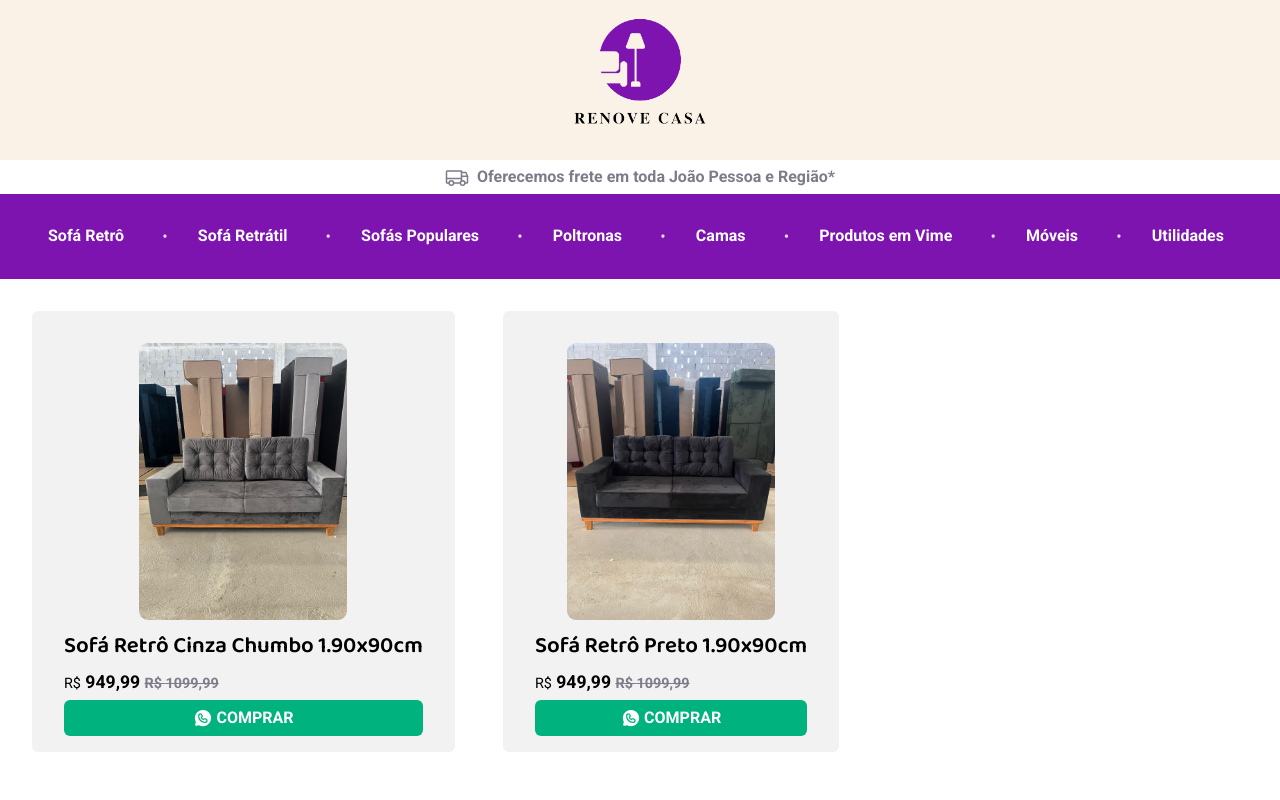
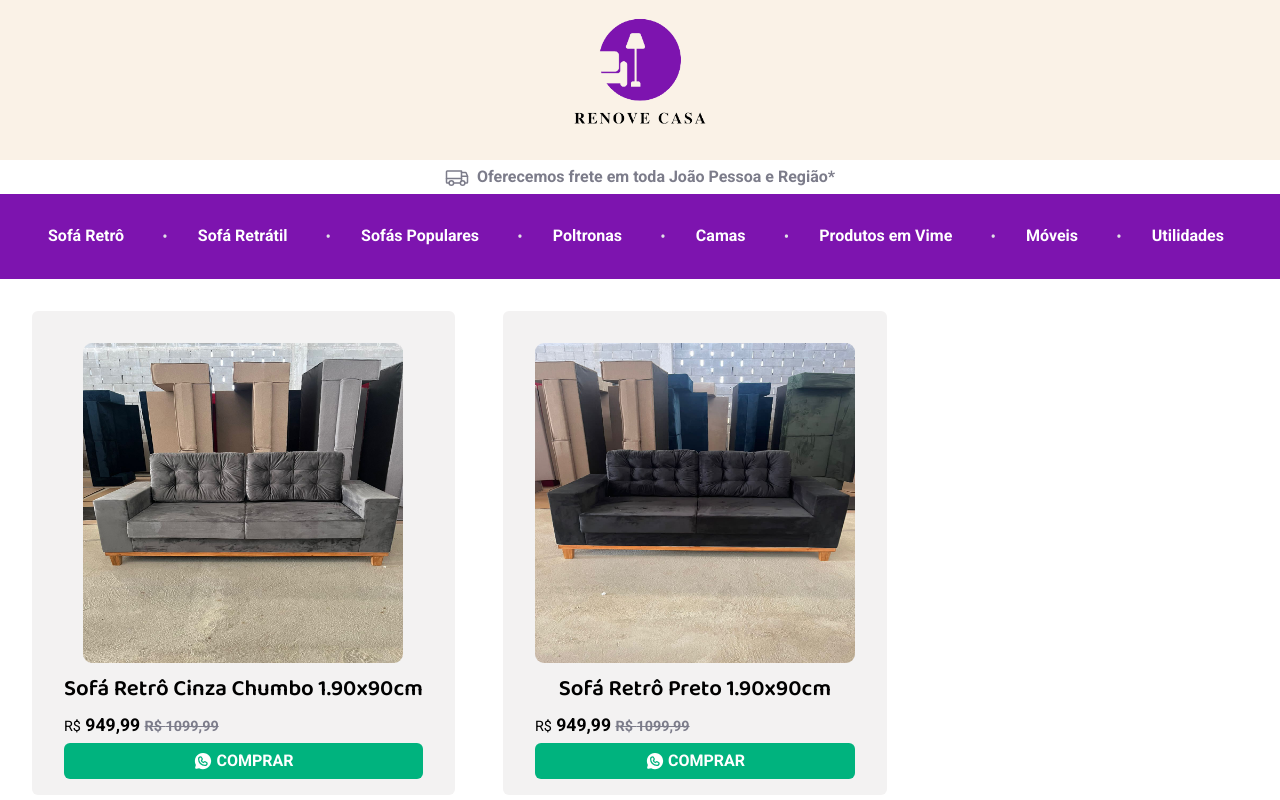
Before and after one commit to felipenobrg/renovecasajp, a React (Vite) app: page /sofaretro in a window 1280 px wide. Shown: the top 800 px of the page. Built offline with nearby package versions, Linux system fonts and the light colour scheme; the HTML template or start-up script is replaced by a standard one.

Commit message:
improving card resposiveness

```diff
--- a/src/components/ProductCard/styles.ts
+++ b/src/components/ProductCard/styles.ts
@@ -6,13 +6,15 @@ export const CardContainer = styled.div`
   gap: 2rem;
 
   img {
-    width: 13rem;
+    width: 20rem;
+    height: 20rem;
     border-radius: 9px;
   }
 
   @media (max-width: 768px) {
     img {
       width: 100%;
+      height: 100%;
     }
   }
 `;
--- a/src/pages/Home/index.tsx
+++ b/src/pages/Home/index.tsx
@@ -8,11 +8,8 @@ export function Home() {
   return (
     <>
       <Header />
-
       <AboutDelivery />
-
       <SectionLink />
-
       <Carousel />
     </>
   );
```
